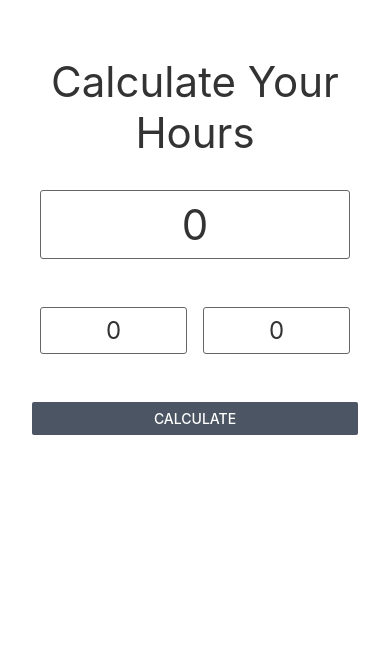
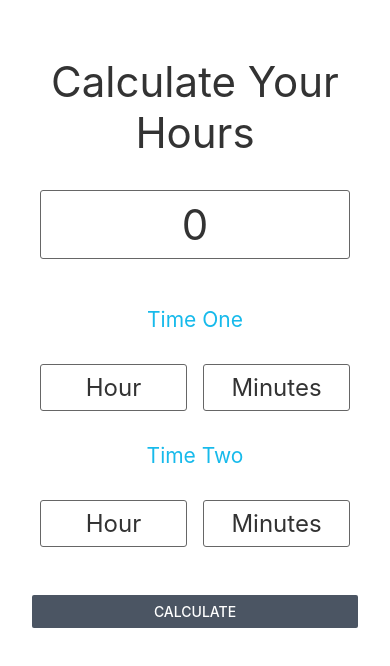
Before and after one commit to heyitsjoealongi/react-native-hourly-time-calculator, a React Native app: screen / in a window 390 px wide. Shown: the top 666 px of the page. Built offline with nearby package versions, Linux system fonts and the light colour scheme.

Commit message:
Proper Algorithm

```diff
--- a/App.js
+++ b/App.js
@@ -19,10 +19,14 @@ const DismissKeyboard = ({ children }) => (
 export default function App() {
   const [timeOne, setTimeOne] = useState(0);
   const [timeTwo, setTimeTwo] = useState(0);
-  const [timeTotal, setTimeTotal] = useState(timeOne + timeTwo);
+  const [timeThree, setTimeThree] = useState(0);
+  const [timeFour, setTimeFour] = useState(0);
+  const [timeTotal, setTimeTotal] = useState(
+    ((timeThree - timeOne) * 100 + (timeFour - timeTwo)) / 100
+  );
 
   function calculateTotal() {
-    setTimeTotal((timeTwo * 24 - timeOne * 24) / 24 / 60);
+    setTimeTotal(((timeThree - timeOne) * 100 + (timeFour - timeTwo)) / 100);
   }
 
   return (
@@ -32,22 +36,36 @@ export default function App() {
           <Text style={styles.heading}>Calculate Your Hours</Text>
           <Text style={styles.inputTotal}>{timeTotal}</Text>
         </View>
-        <DismissKeyboard>
+        <Text style={styles.subHeading}>Time One</Text>
         <View style={styles.inputGroup}>
           <TextInput
             style={styles.inputOne}
-              value={timeOne}
             keyboardType="numeric"
+            placeholder="Hour"
             onChangeText={(text) => setTimeOne(+text)}
           />
           <TextInput
             style={styles.inputTwo}
-              value={timeTwo}
             keyboardType="numeric"
+            placeholder="Minutes"
             onChangeText={(text) => setTimeTwo(+text)}
           />
         </View>
-        </DismissKeyboard>
+        <Text style={styles.subHeading}>Time Two</Text>
+        <View style={styles.inputGroup}>
+          <TextInput
+            style={styles.inputOne}
+            keyboardType="numeric"
+            placeholder="Hour"
+            onChangeText={(text) => setTimeThree(+text)}
+          />
+          <TextInput
+            style={styles.inputTwo}
+            keyboardType="numeric"
+            placeholder="Minutes"
+            onChangeText={(text) => setTimeFour(+text)}
+          />
+        </View>
         <View style={styles.buttonGroup}>
           <Button title="Calculate" color="#4b5563" onPress={calculateTotal} />
         </View>
@@ -66,6 +84,12 @@ const styles = StyleSheet.create({
     padding: 8,
     margin: 8,
   },
+  heading: {
+    fontSize: 42,
+    textAlign: "center",
+    marginVertical: 16,
+    color: "#333",
+  },
   totalGroup: {
     padding: 8,
     margin: 8,
@@ -83,11 +107,11 @@ const styles = StyleSheet.create({
     borderRadius: 3,
   },
   buttonGroup: { marginVertical: 24, padding: 8 },
-  heading: {
-    fontSize: 42,
+  subHeading: {
+    fontSize: 21,
     textAlign: "center",
     marginVertical: 16,
-    color: "#333",
+    color: "#17baeb",
   },
   inputGroup: {
     flex: 1,
```
Lines whose indentation alone changed are shown as unchanged.
